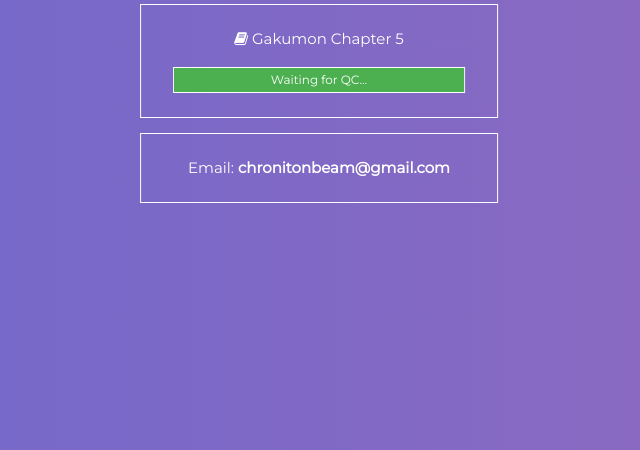
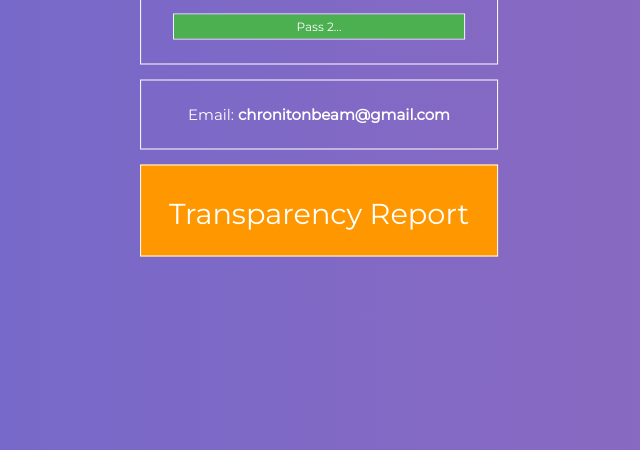
Before and after one commit to ChronitonBeam/chroniton_home, a plain HTML site: page index.html in a window 1280 px wide. Shown: the part 350-800 px from the top of the page, without its empty margins (321-961 px from the left). Drawn offline with nearby package versions, Linux system fonts and the light colour scheme.

Commit message:
update w/ report

```diff
--- a/index.html
+++ b/index.html
@@ -50,12 +50,13 @@
       <div class="w3-padding">
         <p><i class="fa fa-book"></i> Gakumon Chapter 5</p>
         <div class="w3-margin w3-border w3-border-white">
-          <div class="w3-green" style="height:24px;width:100%"><small>Waiting for QC...</small></div>
+          <div class="w3-green" style="height:24px;width:100%"><small>Pass 2...</small></div>
         </div>
       </div>
     </div>
     <div style="margin-top: 1em;" class=" w3-padding w3-bar-block w3-center w3-border w3-border-white">
       <p>Email: <b>chronitonbeam@gmail.com</b></p>
     </div>
+    <a style="display:block; margin-top: 1em;" class="w3-button w3-hover-none w3-border w3-border-white w3-orange w3-hover-red" href="transparency.txt"><h1 class="w3-text-white"><small>Transparency Report</small></h1></a>
   </div>
 </body>
```
